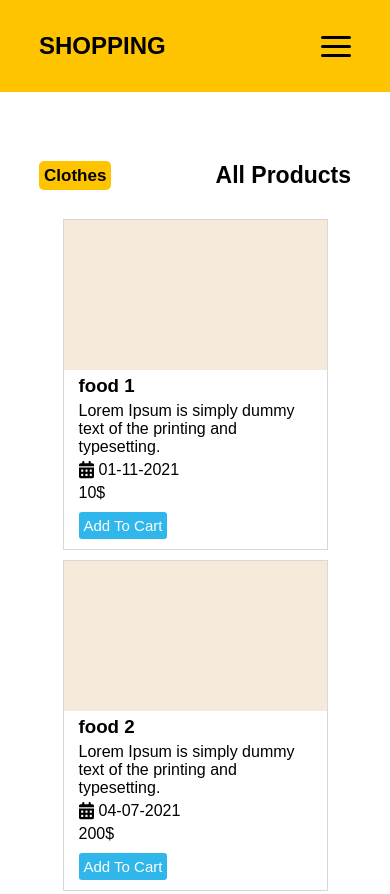
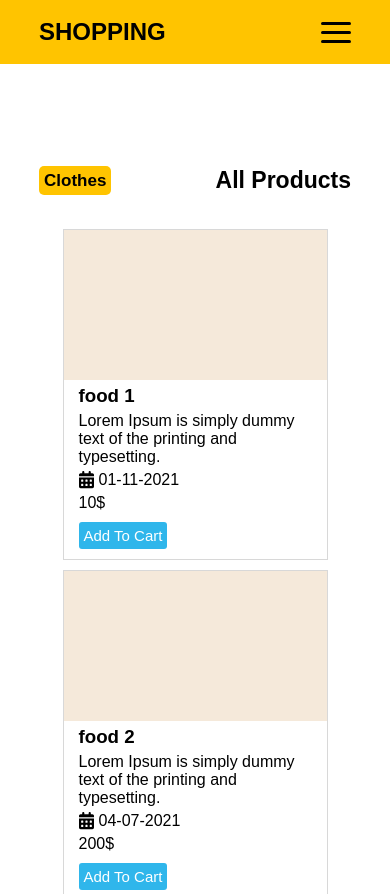
Before and after one commit to Guenfoudi-Mohamed/app_15_Dom, a plain HTML site: page app_15.html in a window 390 px wide. Shown: the top 894 px of the page. Drawn offline with Linux system fonts and the light colour scheme.

Commit message:
Update app_15.css

```diff
--- a/app_15.css
+++ b/app_15.css
@@ -2,7 +2,7 @@
 *{margin: 0px;padding: 0px;outline: none;text-decoration: none;list-style: none;box-sizing: border-box;}
 :is(::after,::before){margin: 0px;padding: 0px;}
 body{min-height: 1000px;margin: 0px auto;font-family: Arial, Helvetica, sans-serif;}
-body #header{width: 100%;background-color:rgb(255, 196, 0);position:fixed;top: 0px;padding: 2em 0em;}
+body #header{width: 100%;background-color:rgb(255, 196, 0);position:fixed;top: 0px;padding: 18px 0em;}
 body #header .navBar{display: flex;justify-content: space-between;align-items: center;max-width: 80%;width: 1100px; margin: 0px auto;flex-wrap: wrap;position: relative;}
     /* start logo */
 body #header .navBar .logo{font-size:1.5em;}
@@ -13,9 +13,9 @@ body #header .navBar .contentRight .nav .list{display: flex;}
 body #header .navBar .contentRight .nav .list .item{display: inline-block;margin-right: 15px;}
 body #header .navBar .contentRight .nav .list .item:last-child{margin-right:0px;}
 body #header .navBar .contentRight .nav .list .item a{color: #000;font-weight: bold;}
-body #header .navBar .contentRight .buttons .btn{font-size: 17px;padding:2.5px;border:none;}
-body #header .navBar .contentRight .buttons .btn:nth-child(1){width: 190px;}
-body #header .navBar .contentRight .buttons .btn:nth-child(2){width: 100px;background-color: dodgerblue;color:aliceblue;cursor: pointer;}
+body #header .navBar .contentRight .buttons .search{font-size: 17px;padding:2.5px;border:none;}
+body #header .navBar .contentRight .buttons .search:nth-child(1){width: 190px;padding-left: 5px;}
+body #header .navBar .contentRight .buttons .search:nth-child(2){width: 100px;background-color: dodgerblue;color:aliceblue;cursor: pointer;}
     /* satrt humbrger */
 body #header .navBar .humbrger{width: 30px;height: 21px;position: absolute;right: 0px;top: 3.5px; display: none;justify-content: space-between;align-items: center;flex-direction: column;cursor: pointer;}
 body #header .navBar .humbrger .bar{width: 100%;height: 3px;background-color: #000;border-radius: 3px;}
@@ -28,6 +28,7 @@ body #header .navBar .humbrger .bar{width: 100%;height: 3px;background-color: #0
     body #header .navBar .contentRight .nav .list{display: block;}
     body #header .navBar .contentRight .nav .list .item{display: block;margin-bottom: 7px;}
     body #header .navBar .contentRight .nav .list .item:last-child{margin-bottom: 0px;}
+    body #header .navBar .contentRight .buttons .search:nth-child(2){display: block;margin-top: 10px;width: 190px;}
     body #header .navBar .humbrger{display: flex;}
 }
 /* start main */
@@ -43,7 +44,7 @@ body #main .article .title{display: flex;justify-content: space-between;align-it
 body #main .article .title :is(.content_Left span,a.allProducts){font-weight: bold;}
 body #main .article .title .content_Left .filterProducts{background-color: black;color: #fff;border: none;padding:5px;font-size: 17px;display: none/*inline-block*/;}
 body #main .article .title .content_Left > span{font-size: 17px;background-color:rgb(255, 196, 0);width: fit-content;padding: 5px;border-radius: 5px;margin-top: -1px;}
-body #main .article .title > a.allProducts{font-size: 23px;color:#000;}
+body #main .article .title > a.allProducts{font-size: 23px;color:#000;padding: 5px 0px;}
 body #main .article:last-child{display: none;}
         /* start section */
 body #main .article .section{margin: 0px auto;width: 100%; display: flex;justify-content:space-between;flex-wrap: wrap;gap: 10px;}
@@ -66,3 +67,8 @@ body #main .article .section .box .about .btnAddCart{margin-top:5px;padding: 5px
 @media(min-width: 280px ) and (max-width:674px){
     body #main .article .section{width:100%;max-width:initial;}
 }
+/* start Box Products Search */
+body #main .BoxProductsSearch{width: 95vw;min-height: calc(100vh - 64px); background-color: rgba(128, 255, 0, 0.158);display: none;flex-wrap: wrap;justify-content: center; position: fixed;max-width: 1440px;left: 50%;top: 64px;transform: translateX(-50%);}
+@media (min-width:280px) and (max-width:950px) {
+    body #main .BoxProductsSearch{top: 249px;}
+}
```
